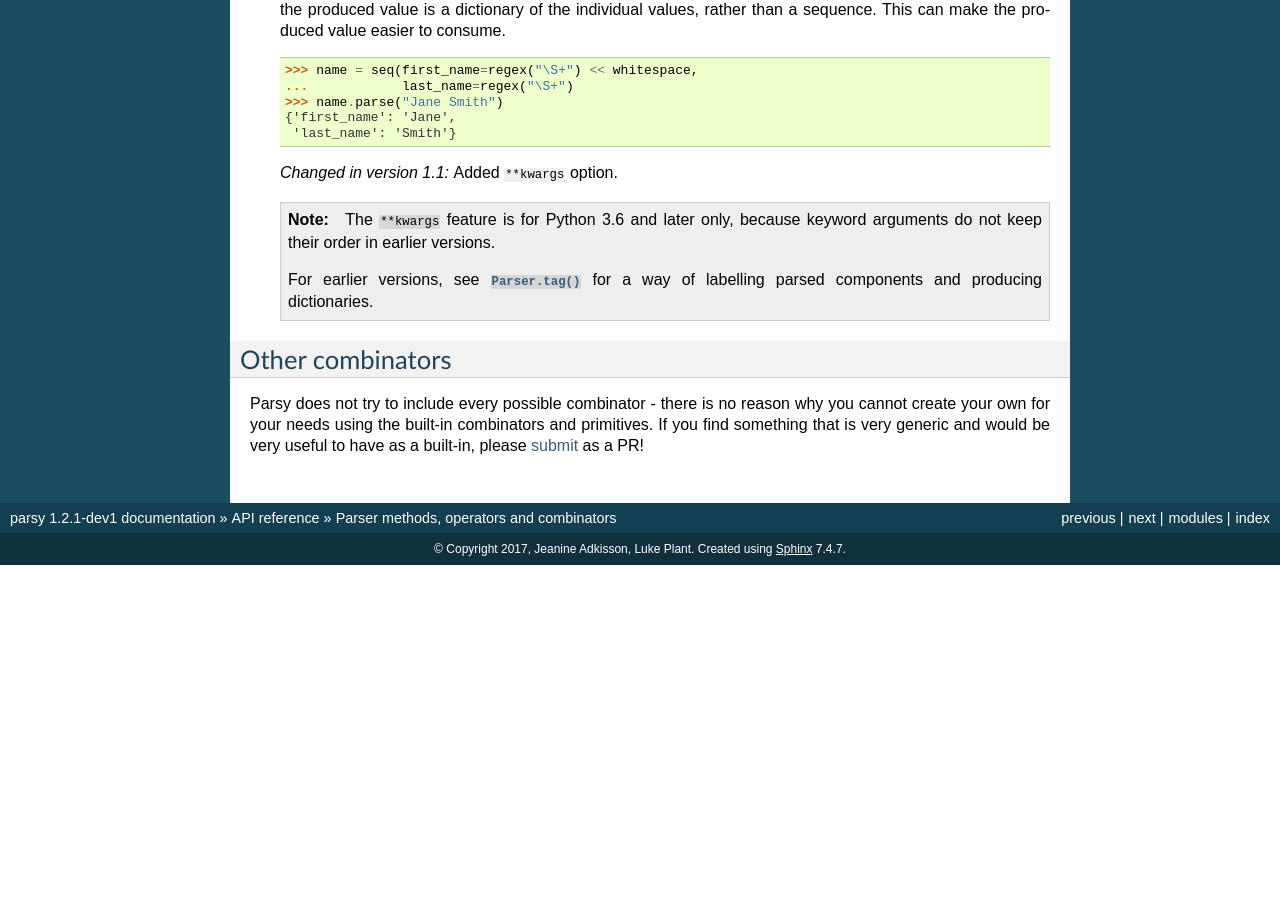
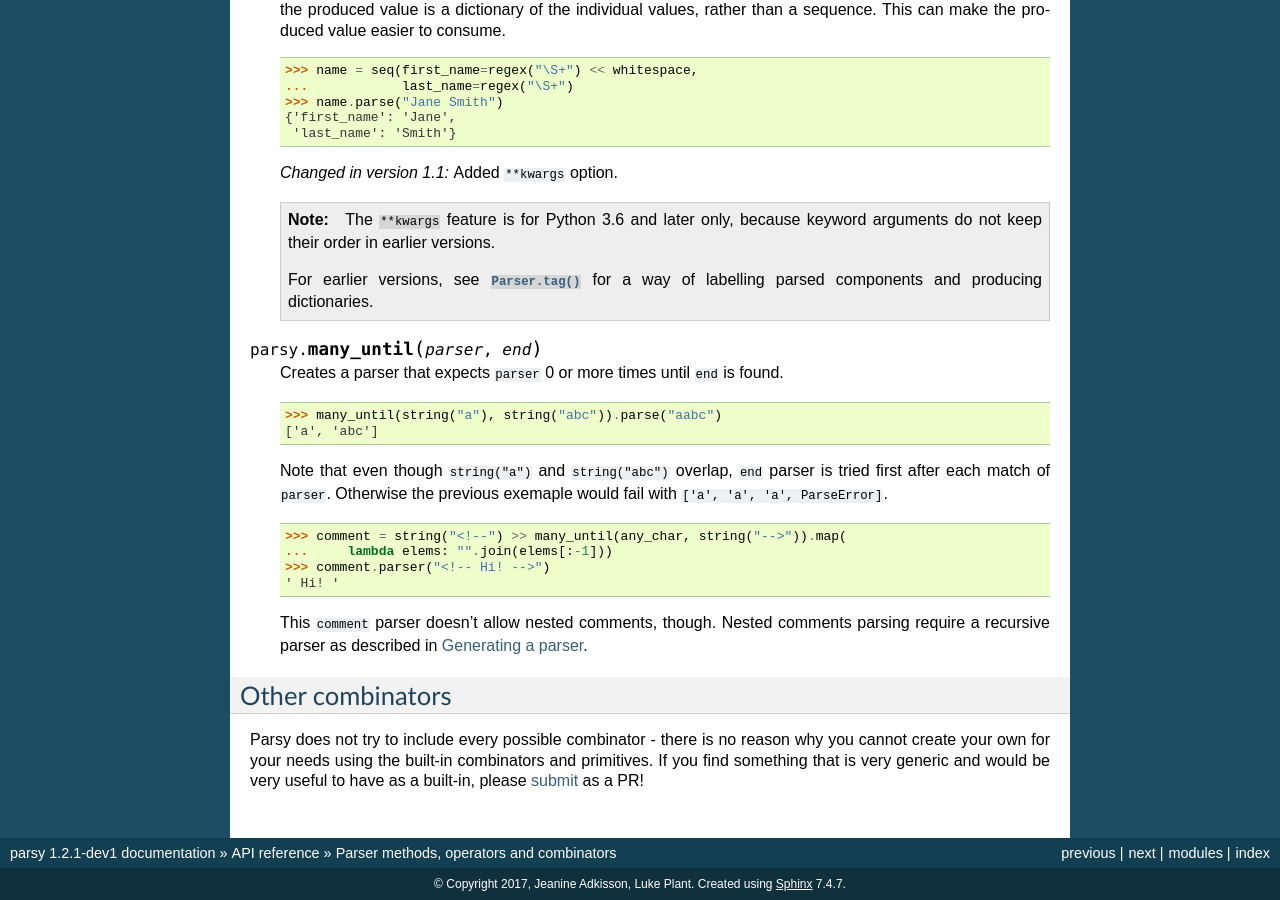
Before and after one commit to python-parsy/parsy, a Sphinx documentation site: the page built from docs/ref/methods_and_combinators.rst, in a window 1280 px wide and 900 px high, scrolled down 7809 px. Built offline with Sphinx 7.4.7, drawn with Linux system fonts in a browser that asks for light colours; cross-references to code outside the pages are shown as plain code; before the commit the page ends 8374 px from its top, so only the background shows below that.

Commit message:
Added many_until(p, end) function

```diff
--- a/docs/history.rst
+++ b/docs/history.rst
@@ -9,6 +9,7 @@ History and release notes
 
 * Documentation improvements.
 * Added :func:`peek`
+* Added :func:`many_until`
 * Remove Python 3.3 support
 * Add Python 3.7 support
 
--- a/docs/ref/methods_and_combinators.rst
+++ b/docs/ref/methods_and_combinators.rst
@@ -571,6 +571,29 @@ Parser combinators
       For earlier versions, see :meth:`Parser.tag` for a way of labelling parsed
       components and producing dictionaries.
 
+.. function:: many_until(parser, end)
+
+   Creates a parser that expects :arg:`parser` 0 or more times until :arg:`end` is
+   found.
+
+   .. code-block:: python
+
+      >>> many_until(string("a"), string("abc")).parse("aabc")
+      ['a', 'abc']
+
+   Note that even though ``string("a")`` and ``string("abc")`` overlap, ``end``
+   parser is tried first after each match of ``parser``. Otherwise the previous
+   exemaple would fail with ``['a', 'a', 'a', ParseError]``.
+
+   .. code-block:: python
+
+      >>> comment = string("<!--") >> many_until(any_char, string("-->")).map(
+      ...     lambda elems: "".join(elems[:-1]))
+      >>> comment.parser("<!-- Hi! -->")
+      ' Hi! '
+
+   This ``comment`` parser doesn't allow nested comments, though. Nested comments
+   parsing require a recursive parser as described in :doc:`/ref/generating`.
 
 Other combinators
 =================
```
Also changed, not shown: src/parsy/__init__.py (+21 -0 lines), 1 other file.
